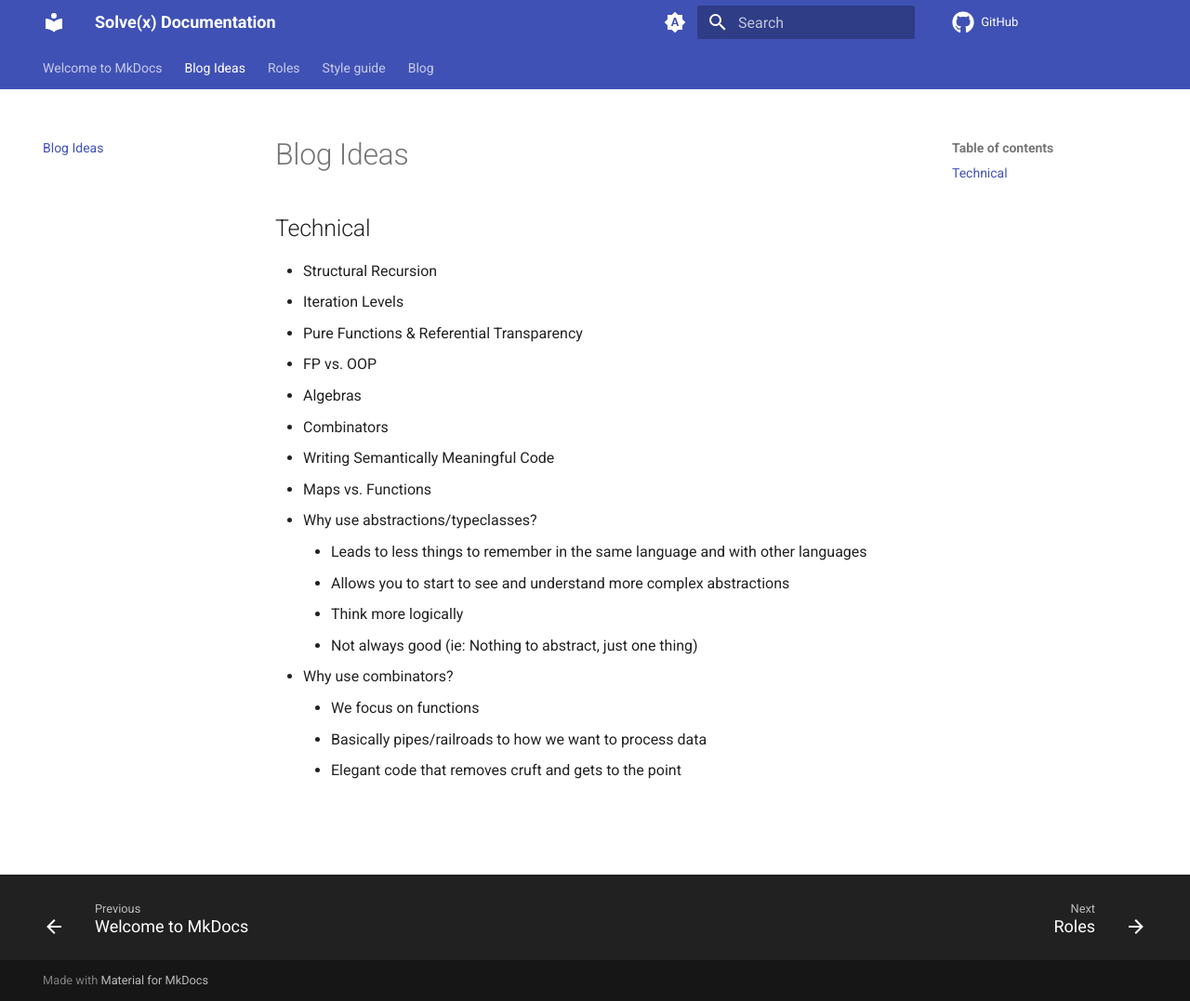
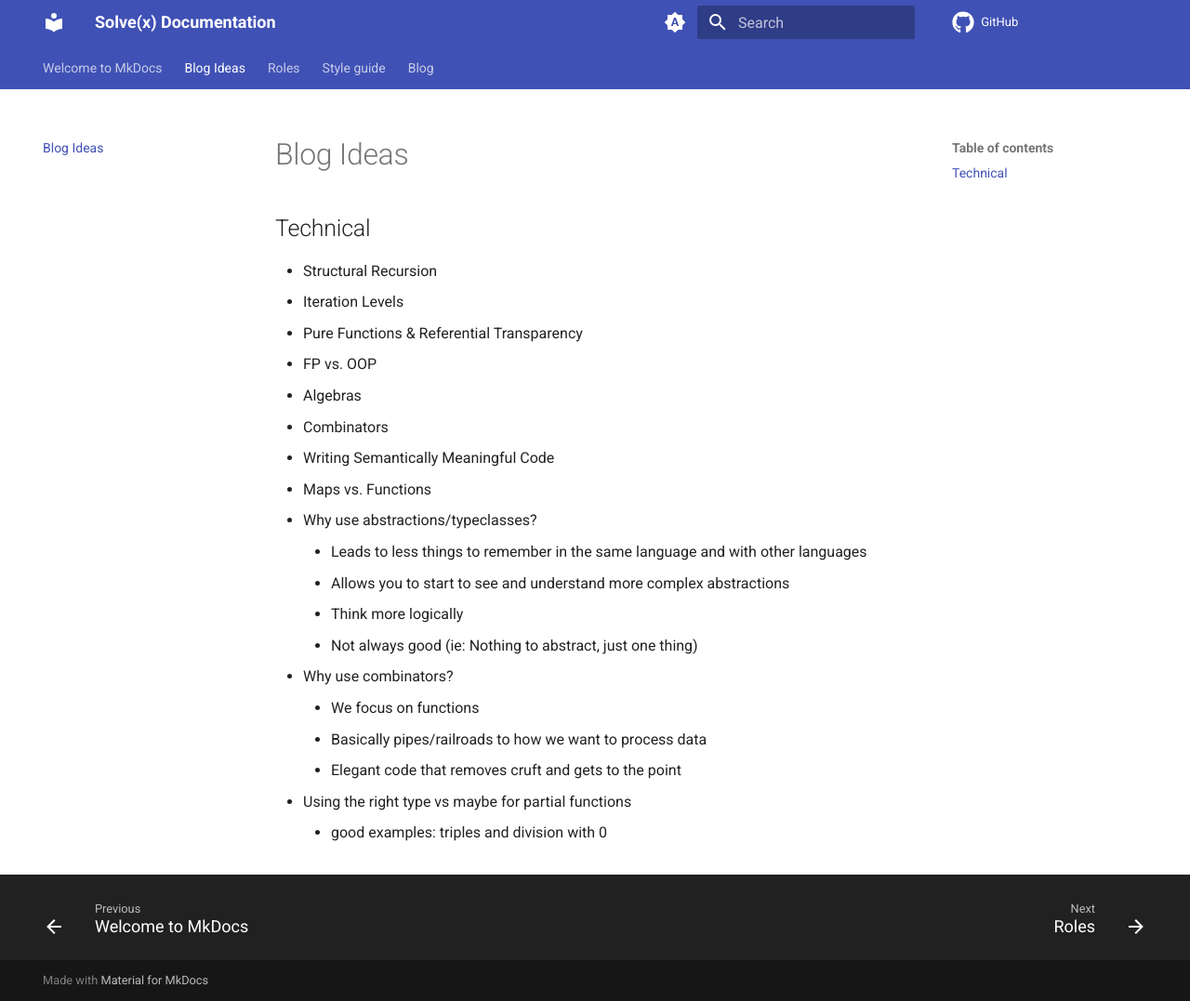
Before and after one commit to solvex-software/solvex-internal-documentation, an MkDocs documentation site: the page built from docs/blog-ideas.md, in a window 1280 px wide and 1077 px high. Shown: the whole window at 93% size. Built offline with MkDocs 1.6.1 and Material for MkDocs 9.7.7, drawn with Linux system fonts in a browser that asks for light colours; comment, search, counter and statistics services are not loaded.

Commit message:
Update blog-ideas.md

```diff
--- a/docs/blog-ideas.md
+++ b/docs/blog-ideas.md
@@ -18,3 +18,5 @@
     - We focus on functions
     - Basically pipes/railroads to how we want to process data
     - Elegant code that removes cruft and gets to the point
+- Using the right type vs maybe for partial functions
+    - good examples: triples and division with 0
```
